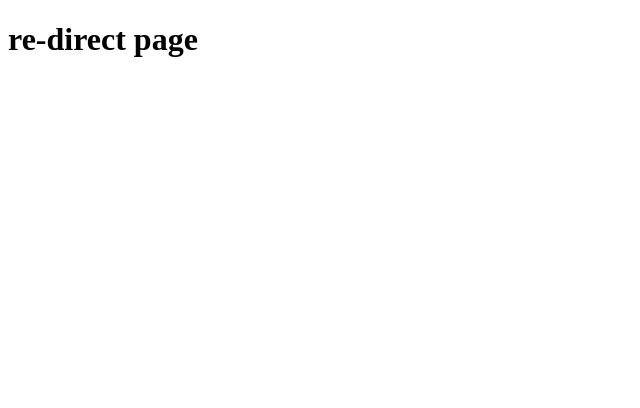
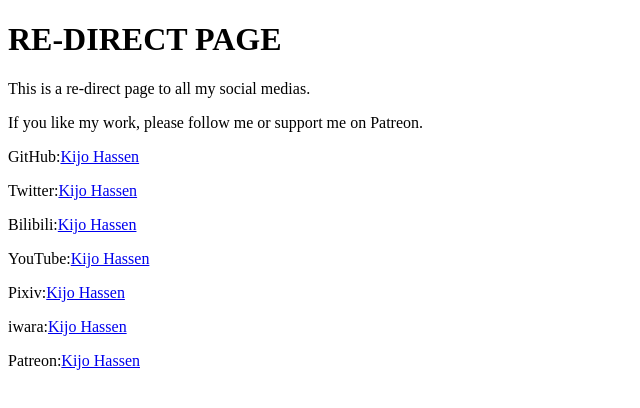
Before and after one commit to KijoHassen/KijoHassen.github.io, a plain HTML site: page re-direct.html in a window 1280 px wide. Shown: the whole page, without its empty margins (0-640 px from the left). Drawn offline with Linux system fonts and the light colour scheme.

Commit message:
re-direct page update

```diff
--- a/re-direct.html
+++ b/re-direct.html
@@ -7,7 +7,16 @@
 </head>
 <body>
     <div>
-    <h1>re-direct page</h1>
+    <h1>RE-DIRECT PAGE</h1>
+    <p>This is a re-direct page to all my social medias.</p>
+    <p>If you like my work, please follow me or support me on Patreon.</p>
+    <p>GitHub:<a href="https://github.com/KijoHassen" target="_blank" title="GitHub">Kijo Hassen</a></p>
+    <p>Twitter:<a href="https://twitter.com/KijoHassen" target="_blank" title="Twitter">Kijo Hassen</a></p>
+    <p>Bilibili:<a href="https://space.bilibili.com/290470461" target="_blank" title="Bilibili">Kijo Hassen</a></p>
+    <p>YouTube:<a href="https://www.youtube.com/channel/UCcjF4i5sO2sDBGtq2KVjIjQ" target="_blank" title="YouTube">Kijo Hassen</a></p>
+    <p>Pixiv:<a href="https://www.pixiv.net/users/79749842" target="_blank" title="Pixiv">Kijo Hassen</a></p>
+    <p>iwara:<a href="https://www.iwara.tv/profile/kijohassen" target="_blank" title="iwara">Kijo Hassen</a></p>
+    <p>Patreon:<a href="https://www.patreon.com/kijohassen" target="_blank" title="Patreon">Kijo Hassen</a></p>
     </div>
 </body>
 
```
